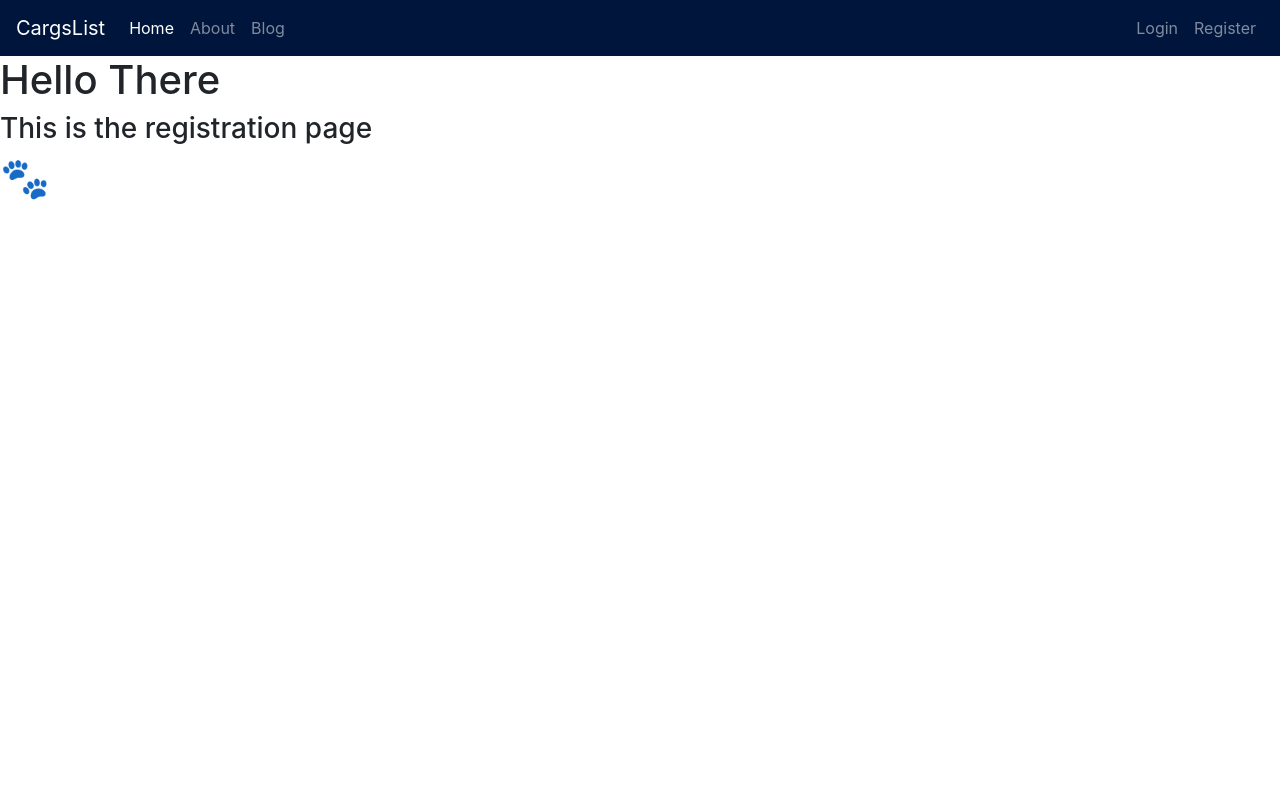
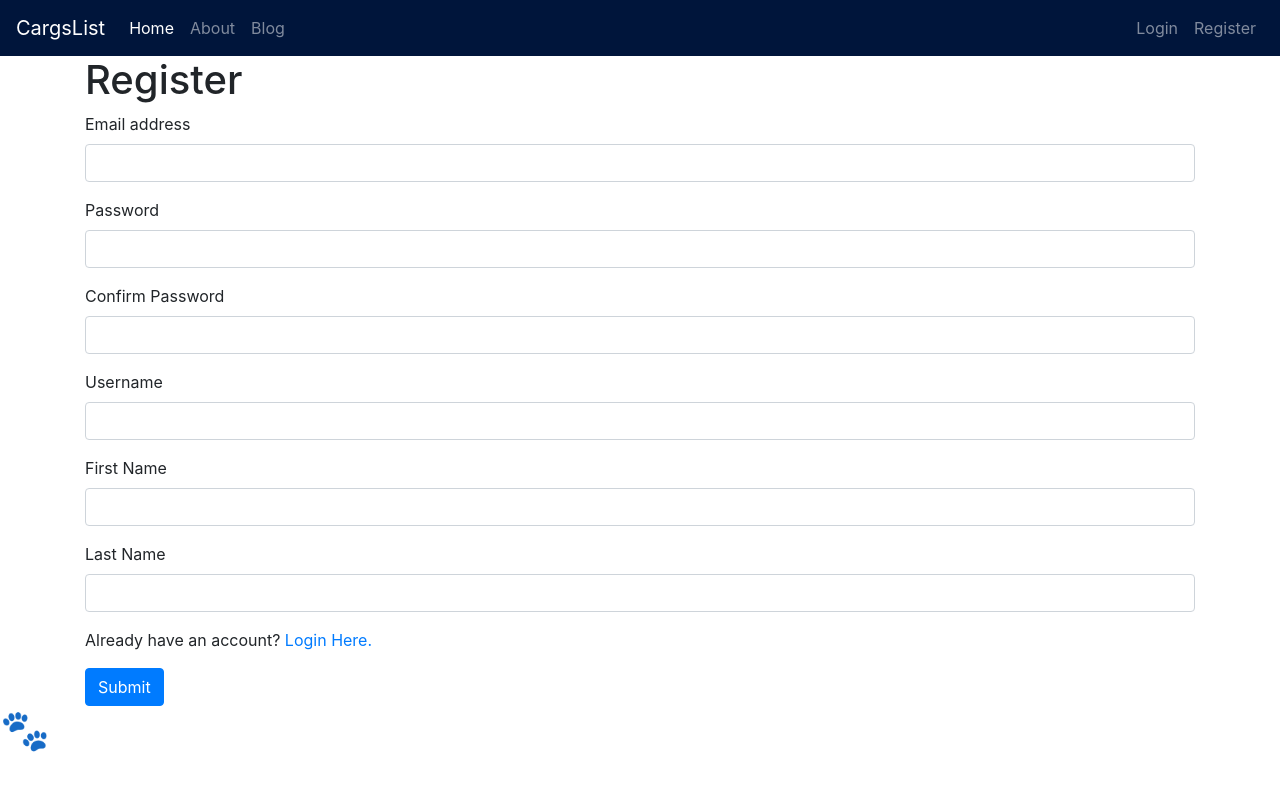
Before and after one commit to lakotelman/fliskflask, a Flask app: page /auth/register in a window 1280 px wide. Run offline with Flask 2, Linux system fonts and the light colour scheme.

Commit message:
made register and login functional

```diff
--- a/app/__init__.py
+++ b/app/__init__.py
@@ -2,8 +2,10 @@
 from config import Config
 from flask_migrate import Migrate
 from flask_sqlalchemy import SQLAlchemy
+from flask_login import LoginManager
 
 db = SQLAlchemy()
+login_manager = LoginManager()
 
 
 def create_app():
@@ -13,6 +15,7 @@
     migrate = Migrate()
     migrate.init_app(app, db)
     db.init_app(app)
+    login_manager.init_app(app)
 
     from app.blueprints.main import bp as main_bp
 
@@ -27,6 +30,7 @@
     app.register_blueprint(auth_bp)
 
     from app.blueprints.api import bp as api_bp
+
     app.register_blueprint(api_bp)
 
     return app
--- a/app/blueprints/api/routes.py
+++ b/app/blueprints/api/routes.py
@@ -1,7 +1,8 @@
-from flask import jsonify, request, redirect
+from flask import jsonify, request, redirect, flash
 from . import bp as app
 from app.blueprints.main.models import Car
 from app import db
+from flask_login import current_user
 
 
 @app.route("/post-car", methods=["POST"])
@@ -13,7 +14,7 @@
     color = request.form["inputColor"]
     description = request.form["inputDescription"]
     price = float(request.form["inputPrice"])
-    user = 1
+    user = current_user.id
 
     # instantiate a new post
     new_sale = Car(
@@ -29,4 +30,5 @@
     # add it to the database
     db.session.add(new_sale)
     db.session.commit()
+    flash("New post created", "success")
     return redirect("http://127.0.0.1:5000")
--- a/app/blueprints/auth/routes.py
+++ b/app/blueprints/auth/routes.py
@@ -1,10 +1,56 @@
-from flask import render_template
+from flask import flash, render_template, request, url_for, redirect
 from . import bp as app
+from app import db
+from flask_login import login_user
+from app.blueprints.main.models import User
 
-@app.route("/login")
+
+@app.route("/login", methods = ["GET", "POST"])
 def login():
-    return render_template("login.html")
+    if request.method == "POST":
+        user = User.query.filter_by(email=request.form["inputEmail"]).first()
 
-@app.route("/register")
+        if user is None:
+            flash(f"The user with email {request.form['inputEmail']} doesn't exist", "danger")
+        elif not user.check_my_pass(request.form["inputPassword"]):
+            flash("Password is incorrect", "danger")
+        else:
+            login_user(user)
+            flash(f"Welcome back, {user.first_name}.", "success")
+            return redirect(url_for('main.home'))
+        return render_template("login.html")
+    else:
+        return render_template("login.html")
+
+
+@app.route("/register", methods=["GET", "POST"])
 def register():
+    if request.method == "POST":
+        # Checks the db to see if the user already exists
+        check_user = User.query.filter_by(email = request.form["inputEmail"]).first()
+        if check_user is not None:
+            flash("User with this email already exists.", "danger")
+        else:
+            # If the user doesn't exist, create a new one.
+            # Make sure the passwords match, if so, create a new user.
+            if request.form["inputPassword"] == request.form["inputPasswordConfirm"]:
+                new_user = User(
+                    email=request.form["inputEmail"],
+                    username=request.form["inputUsername"],
+                    first_name=request.form["inputFirstName"],
+                    last_name=request.form["inputLastName"],
+                )
+                #hashes the user's password based on a function defined in the user class thanks to werkzueg
+                new_user.hash_my_pass(request.form["inputPassword"])
+                db.session.add(new_user)
+                db.session.commit()
+                flash("Welcome, new user. Please log in.", "success")
+                return redirect(url_for("auth.login"))
+            else:
+                flash("Your passwords don't match.", "danger")
+            #sends them back to registration page if they don't successfully register a user.
+            return render_template("register.html")
+    else:
+        return render_template("register.html")
+
     return render_template("register.html")
--- a/app/templates/includes/header.html
+++ b/app/templates/includes/header.html
@@ -27,13 +27,18 @@
       </li>
     </ul>
     <ul class="navbar-nav mt-2 mt-lg-0">
-
+       {% if not current_user.is_authenticated %}
         <li class="nav-item">
           <a class="nav-link" href="{{url_for('auth.login')}}">Login</a>
         </li>
         <li class="nav-item">
           <a class="nav-link" href="{{url_for('auth.register')}}">Register</a>
         </li>
+        {%else%}
+        <li class="nav-item">
+          <a class="nav-link" href="{{url_for('auth.logout')}}">Logout</a>
+          {%endif%}
+        </li>
       </ul>
     </form>
   </div>
--- a/app/templates/index.html
+++ b/app/templates/index.html
@@ -1,7 +1,7 @@
 {%extends "./layout.html"%} {%block content%}
 <div class="container">
   <h1>Hello There</h1>
-  <h3>Welcome to Cargslist, {{ user.title()}}.</h3>
+  <h3>Welcome to Cargslist, {{ current_user.username.title()}}.</h3>
   <div>
     <h4>Selling a car today?</h4>
 
@@ -73,7 +73,7 @@
           <p></p>
         </div>
         <div class="card-footer d-flex justify-content-between">
-          <span>{{s.get_user().username}}</span>
+          <span>{{s.get_user().username.title()}}</span>
           <span>{{s.date_created.strftime("%B %d, %Y %I:%M %p")}}</span>
         </div>
       </div>
--- a/app/templates/register.html
+++ b/app/templates/register.html
@@ -1,4 +1,74 @@
-{% extends "./layout.html"%} {%block content%}
-<h1>Hello There</h1>
-<h3>This is the registration page</h3>
-{%endblock content%}
+{% extends './layout.html' %} {% block content %}
+<div class="container">
+  <h1>Register</h1>
+
+  <form action="/auth/register" method="POST">
+    <div class="form-group">
+      <label for="inputEmail">Email address</label>
+      <input
+        type="email"
+        class="form-control"
+        name="inputEmail"
+        id="inputEmail"
+        aria-describedby="emailHelp"
+        required
+      />
+    </div>
+    <div class="form-group">
+      <label for="inputPassword">Password</label>
+      <input
+        type="password"
+        class="form-control"
+        name="inputPassword"
+        id="inputPassword"
+        required
+      />
+    </div>
+    <div class="form-group">
+      <label for="inputPasswordConfirm">Confirm Password</label>
+      <input
+        type="password"
+        class="form-control"
+        name="inputPasswordConfirm"
+        id="inputPasswordConfirm"
+        required
+      />
+    </div>
+    <div class="form-group">
+      <label for="inputUsername">Username</label>
+      <input
+        type="text"
+        class="form-control"
+        name="inputUsername"
+        id="inputUsername"
+        required
+      />
+    </div>
+    <div class="form-group">
+      <label for="inputFirstName">First Name</label>
+      <input
+        type="text"
+        class="form-control"
+        name="inputFirstName"
+        id="inputFirstName"
+        required
+      />
+    </div>
+    <div class="form-group">
+      <label for="inputLastName">Last Name</label>
+      <input
+        type="text"
+        class="form-control"
+        name="inputLastName"
+        id="inputLastName"
+        required
+      />
+    </div>
+    <p>
+      Already have an account?
+      <a href="{{ url_for('auth.login') }}">Login Here.</a>
+    </p>
+    <button type="submit" class="btn btn-primary">Submit</button>
+  </form>
+</div>
+{% endblock content %}
--- a/config.py
+++ b/config.py
@@ -12,3 +12,4 @@
     FLASKENV = os.getenv("FLASK_ENV")
     SQLALCHEMY_DATABASE_URI = os.getenv("SQLALCHEMY_DATABASE_URI")
     SQLALCHEMY_TRACK_MODIFICATIONS = os.getenv("SQLALCHEMY_TRACK_MODIFICATIONS")
+    SECRET_KEY = os.getenv("SECRET_KEY")
--- a/requirements.txt
+++ b/requirements.txt
@@ -1,6 +1,7 @@
 alembic==1.8.0
 click==8.1.3
 Flask==2.1.2
+Flask-Login==0.6.1
 Flask-Migrate==3.1.0
 Flask-SQLAlchemy==2.5.1
 importlib-metadata==4.12.0
```
Also changed, not shown: app/blueprints/main/models.py (+15 -3 lines), app/templates/login.html (+33 -4 lines).
